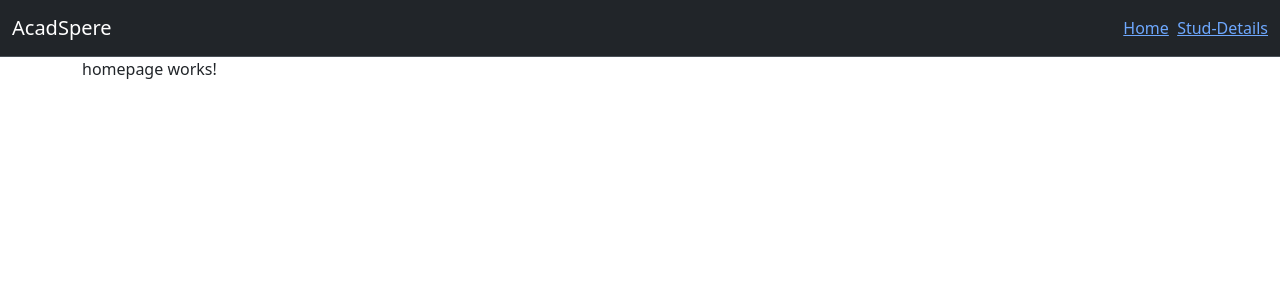
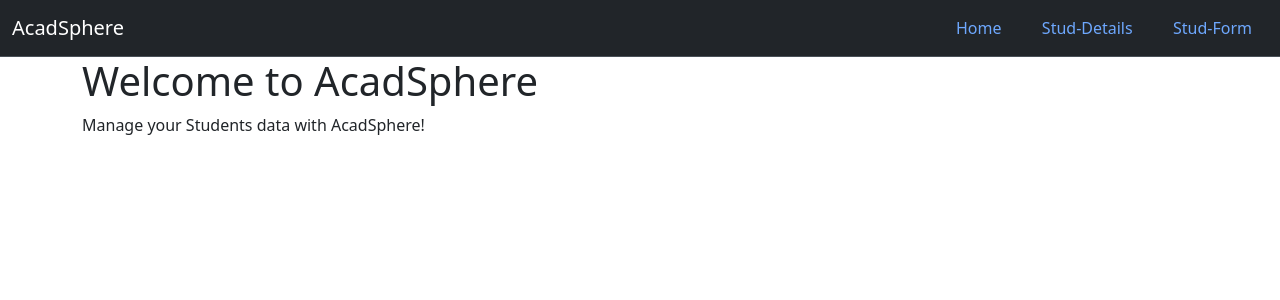
Before and after one commit to ShreyaPatel20063/StudRegInternship, an Angular app: page / in a window 1280 px wide. Shown: the top 300 px of the page. Built offline with nearby package versions, Linux system fonts and the light colour scheme.

Commit message:
filter added

```diff
--- a/src/app/app-routing.module.ts
+++ b/src/app/app-routing.module.ts
@@ -7,6 +7,7 @@ import { StudFormComponent } from './stud-details/stud-form/stud-form.component'
 import { StudUpdateComponent } from './stud-details/stud-update/stud-update.component';
 import { AppComponent } from './app.component';
 import { HomepageComponent } from './homepage/homepage.component';
+import { FilterPipe } from './pipes/filter.pipe';
 
 const routes: Routes = [
 
@@ -14,6 +15,11 @@ const routes: Routes = [
     path: '', // this is the default path
     component: HomepageComponent, // this is the component which will be loaded when the path is empty
   },
+
+  // {
+  //   path: 'filter', // this is the path for the details component
+  //   component: FilterPipe // this is the component which will be loaded when the path is details
+  // },
 
   {
     path: 'details/:id', // this is the path for the details component
--- a/src/app/homepage/homepage.component.html
+++ b/src/app/homepage/homepage.component.html
@@ -1 +1,14 @@
-<p>homepage works!</p>
+<div class="home">
+    <h1>Welcome to AcadSphere</h1>
+    <p>Manage your Students data with AcadSphere!</p>
+    <!-- <div class="features">
+      <h2>Features:</h2>
+      <ul>
+        <li>Access a vast collection of educational resources</li>
+        <li>Engage in interactive learning activities</li>
+        <li>Connect with fellow learners and educators</li>
+        <li>Track your progress and achievements</li>
+      </ul>
+    </div> -->
+
+  </div>
--- a/src/app/navbar/navbar.component.html
+++ b/src/app/navbar/navbar.component.html
@@ -4,19 +4,19 @@
 >
   <!-- Navbar content -->
   <div class="container-fluid">
-    <a class="navbar-brand" href="#">AcadSpere</a>
+    <a class="navbar-brand" routerLink="">AcadSphere</a>
     <ul class="nav">
       <li routerLinkActive="nav-item current">
-        <a routerLink="">Home</a>
+        <a class="nav-link" routerLink="">Home</a>
       </li>
       &nbsp;&nbsp;
       <li routerLinkActive="nav-item">
-        <a routerLink="details">Stud-Details</a>
+        <a class="nav-link" routerLink="details">Stud-Details</a>
       </li>
-      <!-- &nbsp;&nbsp;
+      &nbsp;&nbsp;
       <li routerLinkActive="nav-item">
-        <a routeLink="details">Stud-Display</a>
-      </li> -->
+        <a class="nav-link" routerLink="form">Stud-Form</a>
+      </li>
     </ul>
   </div>
 </nav>
--- /dev/null
+++ b/src/app/pipes/filter.pipe.ts
@@ -0,0 +1,34 @@
+import { Pipe, PipeTransform } from '@angular/core';
+import { filter } from 'rxjs';
+import { Tblstud } from '../shared/tblstud.model';
+
+@Pipe({
+  name: 'filter'
+})
+export class FilterPipe implements PipeTransform {
+
+  transform(value: any,searchText: string) {
+    if(value.length === 0 || searchText === ''){
+      return value;
+    }
+
+    const resultArray = [];
+    console.log(searchText);
+    for(let item of value){
+
+      if(item['name'].toLowerCase().includes(searchText.toLowerCase())){
+        resultArray.push(item);
+      }
+      if(item['gender'].toLowerCase().includes(searchText.toLowerCase())){
+        resultArray.push(item);
+      }
+      if(item['rno'].toLowerCase().includes(searchText.toLowerCase())){
+        resultArray.push(item);
+      }
+
+
+    }
+    return resultArray;
+  }
+
+}
--- a/src/app/stud-details/stud-details.component.html
+++ b/src/app/stud-details/stud-details.component.html
@@ -1,4 +1,7 @@
 <div>
+  <br>
+  <input type="text" placeholder="Search" class="form-control" [(ngModel)]="filterString" />
+  <hr>
   <table class="table table-light">
     <thead class="thead-dark">
       <th>Sid</th>
@@ -9,7 +12,7 @@
       <th>Actions</th>
     </thead>
     <tbody >
-      <tr *ngFor="let ls of service.listStud; let i=index">
+      <tr *ngFor="let ls of service.listStud | filter : filterString ; ">
         <td>{{ ls.sid }}</td>
         <td>{{ ls.name }}</td>
         <td>{{ ls.gender }}</td>
--- a/src/app/stud-details/stud-details.component.ts
+++ b/src/app/stud-details/stud-details.component.ts
@@ -1,66 +1,65 @@
-import { Component, EventEmitter, OnInit, Output } from '@angular/core';
+import { ChangeDetectorRef, Component, EventEmitter, OnInit, Output } from '@angular/core';
 import { TblstudService } from '../shared/tblstud.service';
 import { Tblstud } from '../shared/tblstud.model';
 import { Router } from '@angular/router';
-
+import { FormsModule } from '@angular/forms';
 
 @Component({
   selector: 'app-stud-details',
   templateUrl: './stud-details.component.html',
-  styleUrls: ['./stud-details.component.css']
+  styleUrls: ['./stud-details.component.css'],
 })
-export class StudDetailsComponent implements OnInit{
+export class StudDetailsComponent implements OnInit {
   Display: boolean = false;
-  editEvent : boolean = false;
-  sid : number;
+  editEvent: boolean = false;
+  sid: number;
+  filterString: string = '';
 
-  constructor(public service: TblstudService, private route : Router) {}
+  constructor(public service: TblstudService, private route: Router, private cdr: ChangeDetectorRef) {}
   ngOnInit() {
-    this.service.getAllStud().subscribe(data =>
-      {
+    this.service.getAllStud().subscribe((data) => {
       // console.log(data);
-        this.service.listStud=data;
+      this.service.listStud = data;
       // console.log(this.service.listStud);
     });
-      this.service.getCourse().subscribe(data =>
-        {
+    this.service.getCourse().subscribe((data) => {
       // console.log(data);
-          this.service.listCourse=data;
+      this.service.listCourse = data;
       // console.log(this.service.listCourse);
-        }
-        );
+    });
   }
 
   onDelete(stud: Tblstud) {
-
     this.service.setStudData(stud);
     this.service.deleteStud(stud.sid).subscribe(() => {
-
       this.service.listStud = this.service.listStud.filter(
         (t) => t.sid !== stud.sid
-      );  // this is used to delete the data from the list
-
+      ); // this is used to delete the data from the list
     });
-    this.service.getAllStud().subscribe(data =>
-      {
-        this.service.listStud=data;
+    this.service.getAllStud().subscribe((data) => {
+      this.service.listStud = data;
     });
 
     this.onrefresh();
   }
   onEdit(sid: number) {
-    this.sid=sid;
-    this.editEvent=!this.editEvent;
+    this.sid = sid;
+    this.editEvent = !this.editEvent;
   }
-
 
   onDisplay(stud: Tblstud) {
     this.service.setStudData(stud);
     this.service.setcourseDataById(stud.cid);
-    this.Display=!this.Display;
+    this.Display = !this.Display;
   }
   onrefresh() {
     //refresh the page
+    this.service.getAllStud().subscribe((data) => {
+      // console.log(data);
+      this.service.listStud = data;
+      // console.log(this.service.listStud);
+    });
     this.route.navigate([this.route.url]);
+    // this.cdr.detectChanges();
   }
 }
--- a/src/app/stud-details/stud-form/stud-form.component.ts
+++ b/src/app/stud-details/stud-form/stud-form.component.ts
@@ -31,14 +31,7 @@ export class StudFormComponent implements OnInit {
     this.service.getAllStud().subscribe((data) => {
       this.service.listStud = data;
     });
-  }
-
-  @Output() reload: EventEmitter<void> = new EventEmitter<void>();
-  cidOptions: Tblcourse[];
-  isDisable: boolean = true;
-  stud: string[];
-
-  public studForm = this.fb.group({
+    this.studForm = this.fb.group({
       sid: [
         1,
         [Validators.required, Validators.min(1), Validators.max(1)],
@@ -54,6 +47,14 @@ export class StudFormComponent implements OnInit {
       add: ['', [Validators.required]],
       cidNavigation: [null],
     });
+  }
+
+  // @Output() reload: EventEmitter<void> = new EventEmitter<void>();
+  cidOptions: Tblcourse[];
+  isDisable: boolean = true;
+  stud: string[];
+
+  public studForm: FormGroup;
 
   onSubmit() {
     var f = this.studForm.value as any;
@@ -120,7 +121,8 @@ export class StudFormComponent implements OnInit {
 
   onrefresh() {
     this.studForm.reset();
-    this.reload.emit();
+    this.ngOnInit();
+    // this.reload.emit();
     // this.ngOnInit();
   }
 }
--- a/src/app/stud-details/stud-update/stud-update.component.ts
+++ b/src/app/stud-details/stud-update/stud-update.component.ts
@@ -1,4 +1,4 @@
-import { Component, Input, OnInit } from '@angular/core';
+import { Component, Input, OnChanges, OnInit, SimpleChanges } from '@angular/core';
 import { StudFormComponent } from '../stud-form/stud-form.component';
 import {
   FormBuilder,
@@ -16,7 +16,7 @@ import * as moment from 'moment';
   templateUrl: './stud-update.component.html',
   styleUrls: ['./stud-update.component.css'],
 })
-export class StudUpdateComponent implements OnInit {
+export class StudUpdateComponent implements OnInit, OnChanges{
   @Input() studID: number;
   cidOptions: any;
   public studForm1: FormGroup;
@@ -26,6 +26,9 @@ export class StudUpdateComponent implements OnInit {
     public service: TblstudService,
     private route: Router
   ) {}
+  ngOnChanges(changes: SimpleChanges): void {
+    this.ngOnInit();
+  }
   ngOnInit(): void {
     this.service.getStudById(this.studID).subscribe((data) => {
       this.service.setStudData(data);
```
Also changed, not shown: src/app/app.module.ts (+7 -3 lines). Lines whose indentation alone changed are shown as unchanged.
